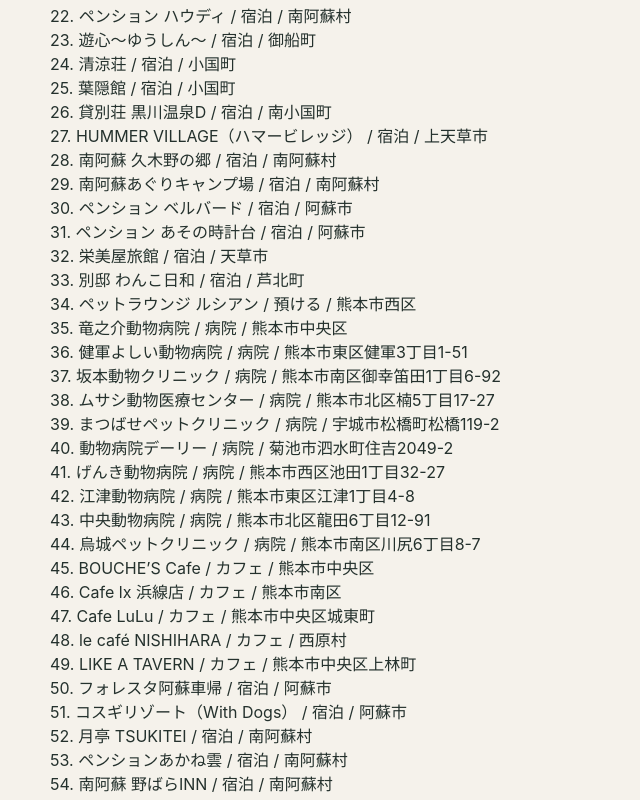
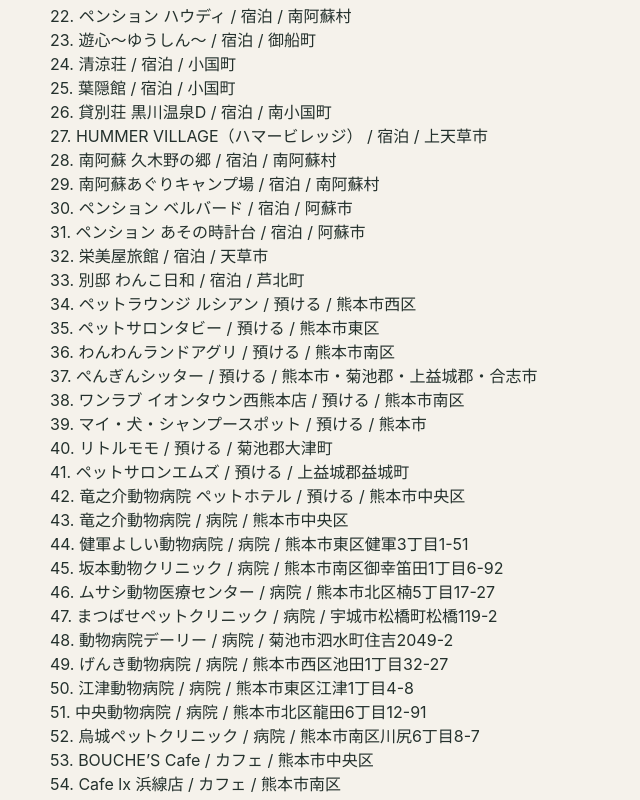
Before and after one commit to freespyz-cyber/kumamoto-pet-navi, a website: page pet-facility-map.html in a window 1280 px wide. Shown: the part 2000-2800 px from the top of the page, without its empty margins (0-640 px from the left). Drawn offline with nearby package versions, Linux system fonts and the light colour scheme.

Commit message:
Add files via upload

```diff
--- a/pet-facility-map.html
+++ b/pet-facility-map.html
@@ -81,6 +81,14 @@ button[data-type="カフェ"]::before,button[data-type="ドッグラン"]::befor
 ['宿泊','栄美屋旅館','天草市',32.46,130.19,'emiya-ryokan.html'],
 ['宿泊','別邸 わんこ日和','芦北町',32.28,130.50,'https://www.wancobi.com/'],
 ['預ける','ペットラウンジ ルシアン','熊本市西区',32.797,130.625,'https://www.petlounge-lechien.com/pet_hotel.php'],
+['預ける','ペットサロンタビー','熊本市東区',32.806,130.77,'https://www.petsalon-tabby.com/'],
+['預ける','わんわんランドアグリ','熊本市南区',32.781,130.704,'http://aguli.jp/'],
+['預ける','ぺんぎんシッター','熊本市・菊池郡・上益城郡・合志市',32.805,130.707,'https://penguinsitter.com/area/kumamoto/'],
+['預ける','ワンラブ イオンタウン西熊本店','熊本市南区',32.773,130.69,'https://www.pet-onelove.com/hotel/page140.php'],
+['預ける','マイ・犬・シャンプースポット','熊本市',32.803,130.707,'https://www.mykenshampoospot.jp/'],
+['預ける','リトルモモ','菊池郡大津町',32.91,130.86,'https://littelemomo.jimdofree.com/'],
+['預ける','ペットサロンエムズ','上益城郡益城町',32.79,130.82,'https://www.psms.co.jp/'],
+['預ける','竜之介動物病院 ペットホテル','熊本市中央区',32.79,130.704,'https://ryunosuke.co.jp/'],
 ['病院','竜之介動物病院','熊本市中央区',32.795,130.702,'https://ryunosuke.co.jp/'],
 ['病院','健軍よしい動物病院','熊本市東区健軍3丁目1-51',32.787,130.744,'https://www.kengun-yoshii.com/'],
 ['病院','坂本動物クリニック','熊本市南区御幸笛田1丁目6-92',32.758,130.706,'http://sakamotovc.com/'],
```
